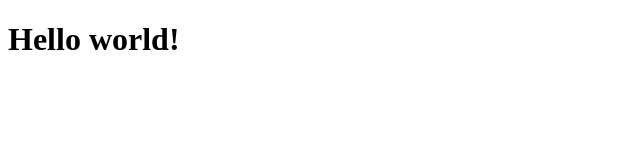
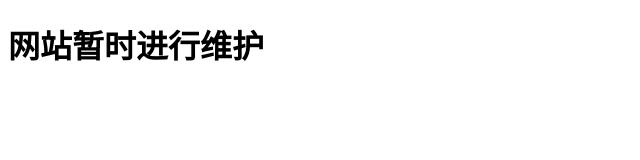
Before and after one commit to xiaoyan13/xiaoyan13.github.io, a plain HTML site: page index.html in a window 1280 px wide. Shown: the whole page, without its empty margins (0-640 px from the left). Drawn offline with Linux system fonts and the light colour scheme.

Commit message:
Update index.html

```diff
--- a/index.html
+++ b/index.html
@@ -5,6 +5,6 @@
         <title>Hello world!</title>
     </head>
     <body>
-        <h1>Hello world!</h1>
+        <h1>网站暂时进行维护</h1>
     </body>
 </html>
```
